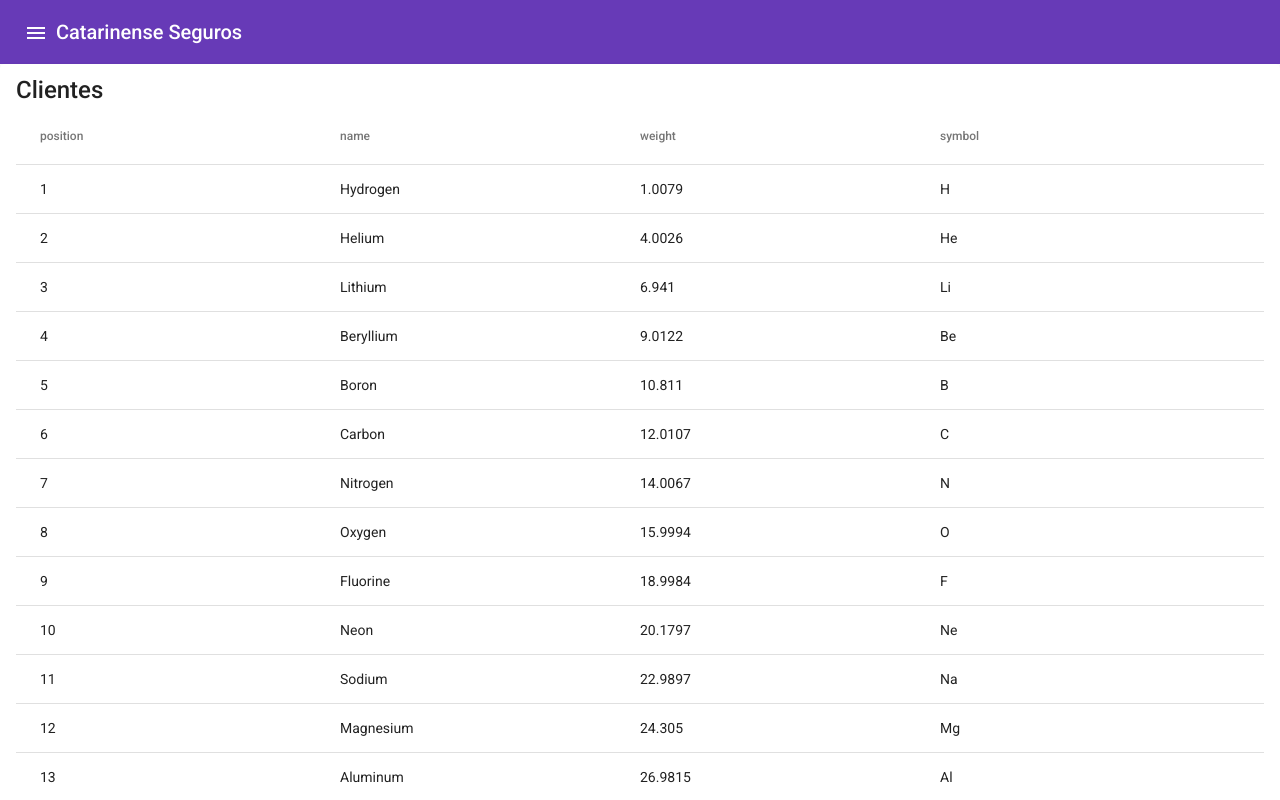
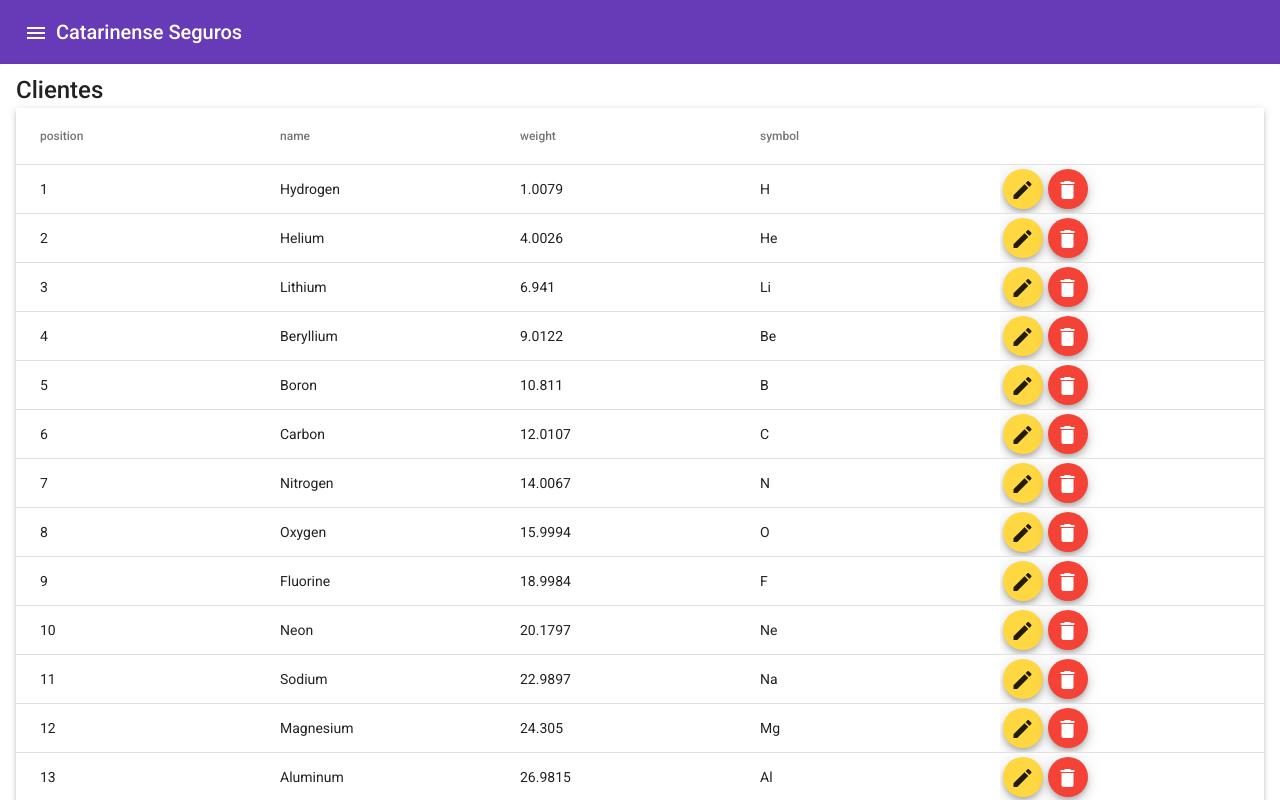
Before and after one commit to educlass/CsWeb, an Angular app in the folder cs-web-client/: page /clientes in a window 1280 px wide. Shown: the top 800 px of the page. Built offline with nearby package versions, Linux system fonts and the light colour scheme.

Commit message:
ajuste basic-datatable

```diff
--- a/cs-web-client/src/app/clientes/clientes/clientes.component.html
+++ b/cs-web-client/src/app/clientes/clientes/clientes.component.html
@@ -1,7 +1,13 @@
 <mat-card>
   <mat-card-title>Clientes</mat-card-title>
 
-  <basic-table></basic-table>
+  <basic-table
+    [listaColuna]="colunas"
+    [linhas]="ELEMENT_DATA"
+    [addBotaoEditar]="true"
+    [addBotaoExcluir]="true">
+
+  </basic-table>
 
   <form [formGroup]="form">
 
--- a/cs-web-client/src/app/clientes/clientes/clientes.component.ts
+++ b/cs-web-client/src/app/clientes/clientes/clientes.component.ts
@@ -12,6 +12,8 @@ import { FormBuilder, FormControl, FormGroup } from '@angular/forms';
   styleUrls: ['./clientes.component.scss']
 })
 export class ClientesComponent implements OnInit {
+
+  colunas: string[] = ['position', 'name', 'weight', 'symbol'];
 
   displayedColumns: string[] = ['id', 'nome', 'cpfcnpj', 'status', 'acao'];
 
@@ -67,4 +69,28 @@ export class ClientesComponent implements OnInit {
       this.dataSource.paginator.firstPage();
     }
   }
+
+   ELEMENT_DATA: any[] = [
+    {position: 1, name: 'Hydrogen', weight: 1.0079, symbol: 'H'},
+    {position: 2, name: 'Helium', weight: 4.0026, symbol: 'He'},
+    {position: 3, name: 'Lithium', weight: 6.941, symbol: 'Li'},
+    {position: 4, name: 'Beryllium', weight: 9.0122, symbol: 'Be'},
+    {position: 5, name: 'Boron', weight: 10.811, symbol: 'B'},
+    {position: 6, name: 'Carbon', weight: 12.0107, symbol: 'C'},
+    {position: 7, name: 'Nitrogen', weight: 14.0067, symbol: 'N'},
+    {position: 8, name: 'Oxygen', weight: 15.9994, symbol: 'O'},
+    {position: 9, name: 'Fluorine', weight: 18.9984, symbol: 'F'},
+    {position: 10, name: 'Neon', weight: 20.1797, symbol: 'Ne'},
+    {position: 11, name: 'Sodium', weight: 22.9897, symbol: 'Na'},
+    {position: 12, name: 'Magnesium', weight: 24.305, symbol: 'Mg'},
+    {position: 13, name: 'Aluminum', weight: 26.9815, symbol: 'Al'},
+    {position: 14, name: 'Silicon', weight: 28.0855, symbol: 'Si'},
+    {position: 15, name: 'Phosphorus', weight: 30.9738, symbol: 'P'},
+    {position: 16, name: 'Sulfur', weight: 32.065, symbol: 'S'},
+    {position: 17, name: 'Chlorine', weight: 35.453, symbol: 'Cl'},
+    {position: 18, name: 'Argon', weight: 39.948, symbol: 'Ar'},
+    {position: 19, name: 'Potassium', weight: 39.0983, symbol: 'K'},
+    {position: 20, name: 'Calcium', weight: 40.078, symbol: 'Ca'},
+  ];
+
 }
--- a/cs-web-client/src/app/shared/shared-components/basic-table/basic-table.component.html
+++ b/cs-web-client/src/app/shared/shared-components/basic-table/basic-table.component.html
@@ -1,11 +1,29 @@
-<mat-table  [dataSource]="dataSource">
+<div class="mat-elevation-z3">
+  <mat-table [dataSource]="dataSource">
 
-  <ng-container *ngFor="let column of columns" [matColumnDef]=column.columnDef>
-    <mat-header-cell *matHeaderCellDef>{{ column.header }}</mat-header-cell>
-    <mat-cell *matCellDef="let row">{{ renderizaCelula(row, column.columnDef) }}</mat-cell>
-  </ng-container>
+    <ng-container *ngFor="let column of columns" [matColumnDef]=column.columnDef>
+      <mat-header-cell *matHeaderCellDef mat-sort-header>{{ column.header }}</mat-header-cell>
+      <!--<mat-cell *matCellDef="let row">{{ renderizaCelula(row, column.columnDef) }}</mat-cell>-->
+      <mat-cell *matCellDef="let row">
 
-  <mat-header-row *matHeaderRowDef="displayedColumns"></mat-header-row>
-  <mat-row *matRowDef="let row; columns: displayedColumns;"></mat-row>
+        {{ renderizaCelula(row, column.columnDef) }}
 
-</mat-table>
+        <div *ngIf="column.columnDef === 'acao'" class="button-container">
+          <button *ngIf="addBotaoEditar" mat-mini-fab color="accent">
+            <mat-icon>edit</mat-icon>
+          </button>
+          <button *ngIf="addBotaoExcluir" mat-mini-fab color="warn">
+            <mat-icon>delete</mat-icon>
+          </button>
+        </div>
+
+      </mat-cell>
+    </ng-container>
+
+    <mat-header-row *matHeaderRowDef="displayedColumns"></mat-header-row>
+    <mat-row *matRowDef="let row; columns: displayedColumns;"></mat-row>
+
+  </mat-table>
+  <mat-paginator [pageSizeOptions]="[5, 10, 20]" showFirstLastButtons aria-label="Itens por Pagina">
+  </mat-paginator>
+</div>
--- a/cs-web-client/src/app/shared/shared-components/basic-table/basic-table.component.ts
+++ b/cs-web-client/src/app/shared/shared-components/basic-table/basic-table.component.ts
@@ -1,5 +1,6 @@
+import { ColunaTabela } from './model/ColunaTabela';
 import { DataSource } from '@angular/cdk/collections';
-import { Component, OnInit } from '@angular/core';
+import { Component, Input, OnInit } from '@angular/core';
 import { MatTableDataSource } from '@angular/material/table';
 import { Observable, of } from 'rxjs';
 
@@ -10,46 +11,34 @@ import { Observable, of } from 'rxjs';
 })
 export class BasicTableComponent implements OnInit {
 
+  @Input() listaColuna:string[] = [];
+  @Input() controlName: string = '';
+  @Input() linhas: any[]=[];
+  @Input() addBotaoEditar: boolean = false;
+  @Input() addBotaoExcluir: boolean = false;
+
+  columns : any;
+  displayedColumns : any;
+  dataSource: any;
+
   ngOnInit(): void {
-    //console.log(this.columns.map(c => c.cell));
-    //console.log(this.columns);
-    //this.getColumns(this.colunas);
-
+    this.columns = this.getColumns();
+    this.displayedColumns = this.columns.map((c: { columnDef: any; }) => c.columnDef);
+    this.dataSource = this.linhas;
   }
 
-  colunas: string[] = ['position', 'name', 'weight', 'symbol'];
-
-  t: string="position";
-
-  teste2: string = "`${element." +this.t+"}`";
-
-  /*columns = [
-    { columnDef: 'position', header: 'No.',    cell: (element: any) => `${element.position}` },
-    { columnDef: 'name',     header: 'Name',   cell: (element: any) => `${element.name}`     },
-    { columnDef: 'weight',   header: 'Weight', cell: (element: any) => `${element.weight}`   },
-    { columnDef: 'symbol',   header: 'Symbol', cell: (element: any) => `${element.symbol}`   },
-  ];*/
-
-  columns = this.getColumns(this.colunas);
-
-  displayedColumns = this.columns.map(c => c.columnDef);
-
-  //dataSource = new ExampleDataSource();
-  dataSource = ELEMENT_DATA;
-
-
-  getColumns(colunas: string[]){
-
+  private getColumns(){
     let colunasNovas: any[] = [];
 
-    colunas.forEach(col =>{
-
-       let t = new ColumnDefinition(col, col );
+    this.listaColuna.forEach(col =>{
+       let t = new ColunaTabela(col, col );
        colunasNovas.push(t);
-
     })
 
-    //console.log(colunasNovas);
+    if(this.addBotaoEditar||this.addBotaoExcluir){
+      let t = new ColunaTabela("acao","");
+      colunasNovas.push(t);
+    }
 
     return colunasNovas;
   }
@@ -60,45 +49,11 @@ export class BasicTableComponent implements OnInit {
 
 }
 
-export  class ColumnDefinition {
-  columnDef: string;
-  header: string;
-  //cell: any;
-  constructor(_columnDef: string, _header: string) {
-   this.columnDef = _columnDef;       this.header = _header;
-  }
-}
-
-
-const ELEMENT_DATA: any[] = [
-  {position: 1, name: 'Hydrogen', weight: 1.0079, symbol: 'H'},
-  {position: 2, name: 'Helium', weight: 4.0026, symbol: 'He'},
-  {position: 3, name: 'Lithium', weight: 6.941, symbol: 'Li'},
-  {position: 4, name: 'Beryllium', weight: 9.0122, symbol: 'Be'},
-  {position: 5, name: 'Boron', weight: 10.811, symbol: 'B'},
-  {position: 6, name: 'Carbon', weight: 12.0107, symbol: 'C'},
-  {position: 7, name: 'Nitrogen', weight: 14.0067, symbol: 'N'},
-  {position: 8, name: 'Oxygen', weight: 15.9994, symbol: 'O'},
-  {position: 9, name: 'Fluorine', weight: 18.9984, symbol: 'F'},
-  {position: 10, name: 'Neon', weight: 20.1797, symbol: 'Ne'},
-  {position: 11, name: 'Sodium', weight: 22.9897, symbol: 'Na'},
-  {position: 12, name: 'Magnesium', weight: 24.305, symbol: 'Mg'},
-  {position: 13, name: 'Aluminum', weight: 26.9815, symbol: 'Al'},
-  {position: 14, name: 'Silicon', weight: 28.0855, symbol: 'Si'},
-  {position: 15, name: 'Phosphorus', weight: 30.9738, symbol: 'P'},
-  {position: 16, name: 'Sulfur', weight: 32.065, symbol: 'S'},
-  {position: 17, name: 'Chlorine', weight: 35.453, symbol: 'Cl'},
-  {position: 18, name: 'Argon', weight: 39.948, symbol: 'Ar'},
-  {position: 19, name: 'Potassium', weight: 39.0983, symbol: 'K'},
-  {position: 20, name: 'Calcium', weight: 40.078, symbol: 'Ca'},
-];
-
-
 export class ExampleDataSource extends DataSource<any> {
 
   connect(): Observable<Element[]> {
     //console.log(of(ELEMENT_DATA));
-    return of(ELEMENT_DATA);
+    return of();
   }
 
   disconnect() {}
--- /dev/null
+++ b/cs-web-client/src/app/shared/shared-components/basic-table/model/ColunaTabela.ts
@@ -0,0 +1,7 @@
+export class ColunaTabela {
+    columnDef: string;
+    header: string;
+    constructor(_columnDef: string, _header: string) {
+     this.columnDef = _columnDef;       this.header = _header;
+  }
+}
```
